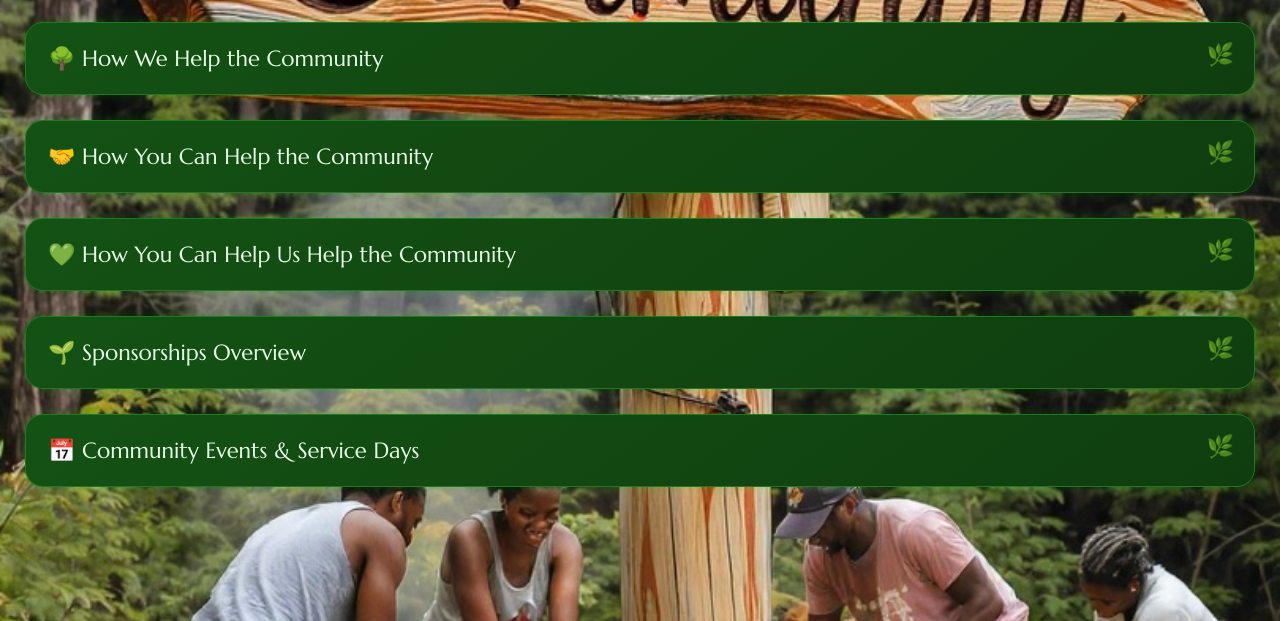
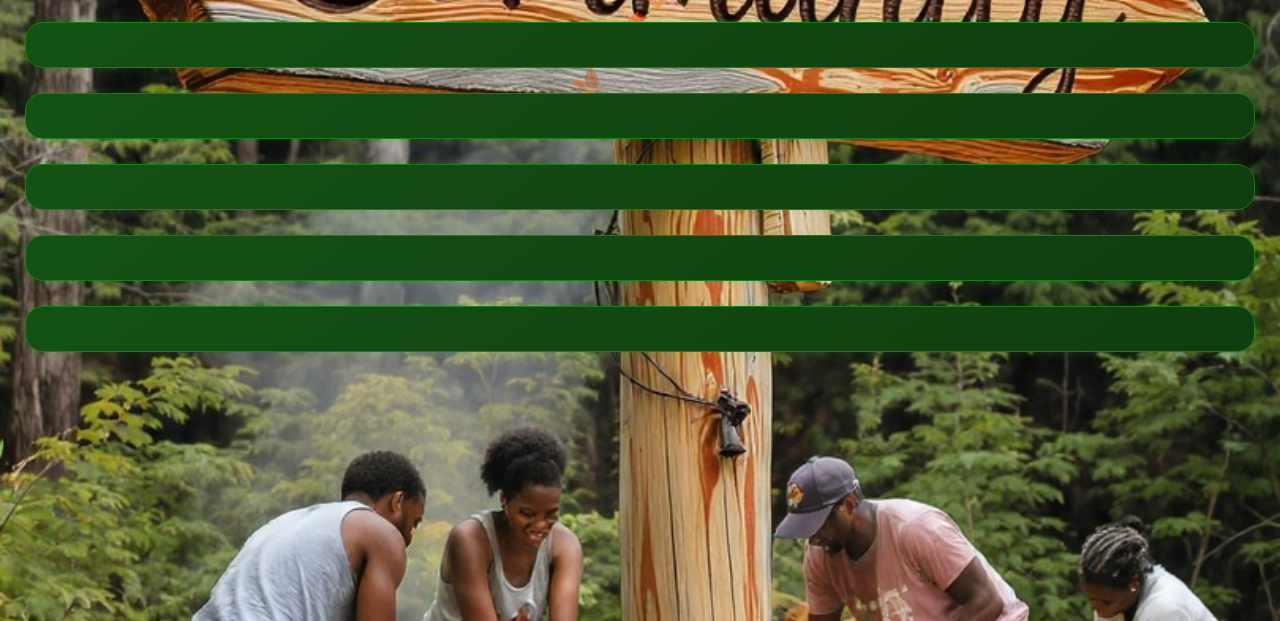
Before and after one commit to boardwalkclay1/Boardwalk-Organization, a plain HTML site: page public/pages/community.html in a window 1280 px wide. Shown: the part 179-800 px from the top of the page. Drawn offline with Linux system fonts and the light colour scheme.

Commit message:
Update community.html

```diff
--- a/public/pages/community.html
+++ b/public/pages/community.html
@@ -1,7 +1,7 @@
 <!DOCTYPE html>
 <html lang="en">
 <head>
-
+    <title>Community Service | Boardwalk Clay Organization</title>
     <meta charset="UTF-8">
     <meta name="description" content="Community cleanups, tree work, restoration projects, and ways to help with Boardwalk Clay Organization.">
     <meta name="viewport" content="width=device-width, initial-scale=1.0">
@@ -26,6 +26,15 @@
             background-attachment: fixed;
         }
         .hidden-content { display: none; }
+
+        /* Remove category text but keep button shape */
+        .category {
+            color: transparent !important;
+            text-shadow: none !important;
+        }
+        .category::after {
+            content: "" !important;
+        }
     </style>
 </head>
 <body>
@@ -51,12 +60,12 @@
 
 <h1 style="text-align:center; margin-top:40px;">Community Service & Impact</h1>
 
-<!-- CATEGORY BUTTONS -->
-<div class="category" data-target="how-we-help">🌳 How We Help the Community</div>
-<div class="category" data-target="how-they-help">🤝 How You Can Help the Community</div>
-<div class="category" data-target="how-help-us-help">💚 How You Can Help Us Help the Community</div>
-<div class="category" data-target="sponsorship-overview">🌱 Sponsorships Overview</div>
-<div class="category" data-target="events">📅 Community Events & Service Days</div>
+<!-- CATEGORY BUTTONS (titles removed) -->
+<div class="category" data-target="how-we-help"></div>
+<div class="category" data-target="how-they-help"></div>
+<div class="category" data-target="how-help-us-help"></div>
+<div class="category" data-target="sponsorship-overview"></div>
+<div class="category" data-target="events"></div>
 
 <!-- HIDDEN CONTENT SECTIONS -->
 <div id="how-we-help" class="hidden-content">
```
